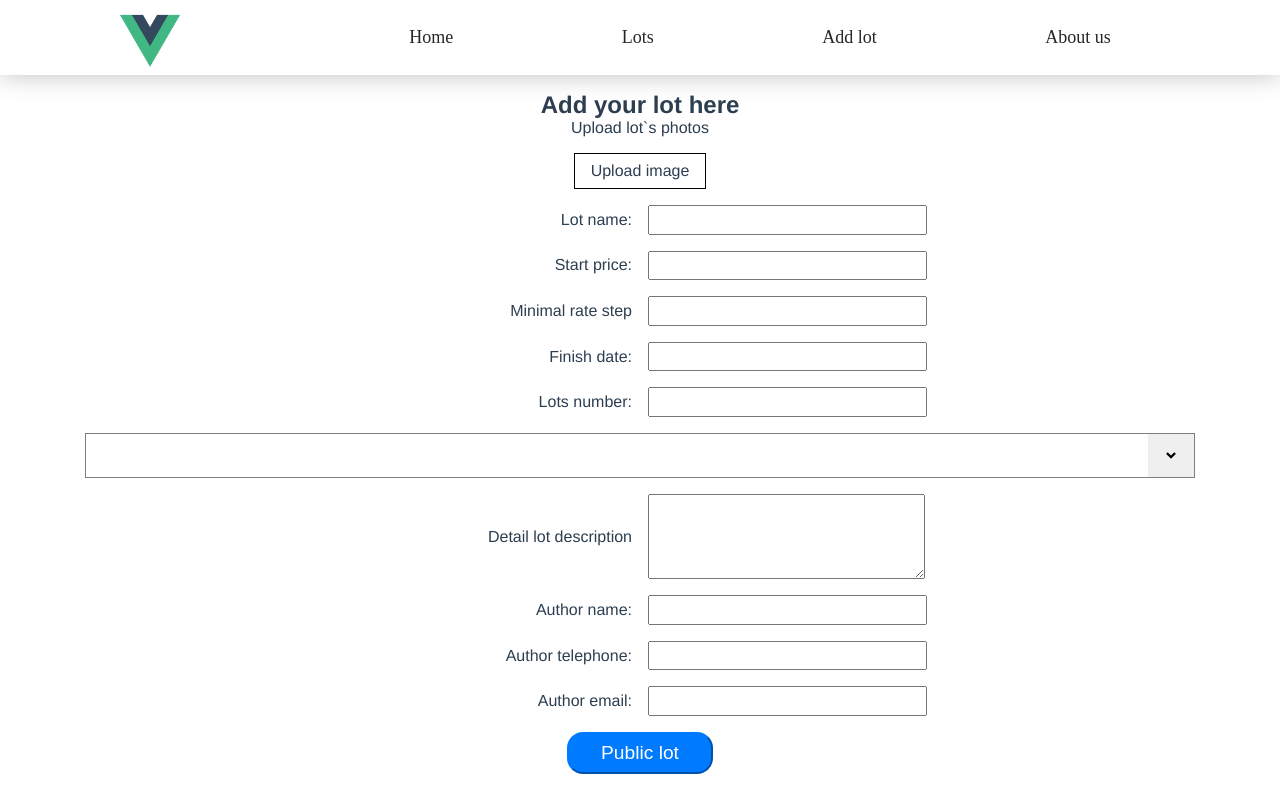
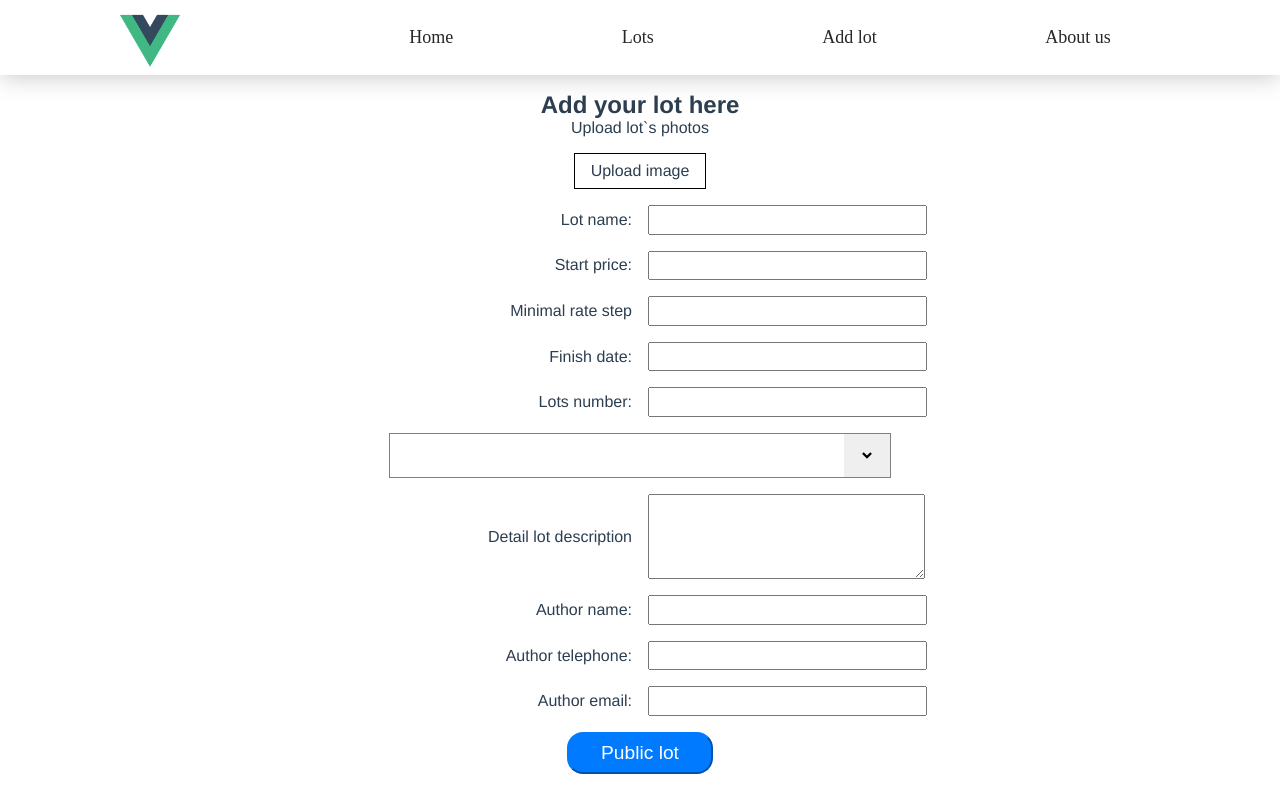
Before and after one commit to vladislavovuch/auction, a Vue app: page /add-lot in a window 1280 px wide. Built offline with nearby package versions, Linux system fonts and the light colour scheme.

Commit message:
add lot layout changes

```diff
--- a/src/views/AddLot/index.vue
+++ b/src/views/AddLot/index.vue
@@ -57,7 +57,7 @@
             <!--<base-select>-->
             <!--Select delivery service-->
             <!--</base-select>-->
-            <base-multilist>
+            <base-multilist class="base-multiselect">
             </base-multilist>
 
             <base-textarea>
@@ -218,7 +218,22 @@
             background: #fff;
             cursor: inherit;
             display: block;
+            -webkit-transition: all .3s;
+            -moz-transition: all .3s;
+            -ms-transition: all .3s;
+            -o-transition: all .3s;
+            transition: all .3s;
         }
+
+        &:hover {
+            background-color: #ebebeb;
+        }
+    }
+
+    .base-multiselect {
+        max-width: 500px;
+        margin: 0 auto;
+        margin-top: 1rem;
     }
 
     .images-list {
```
